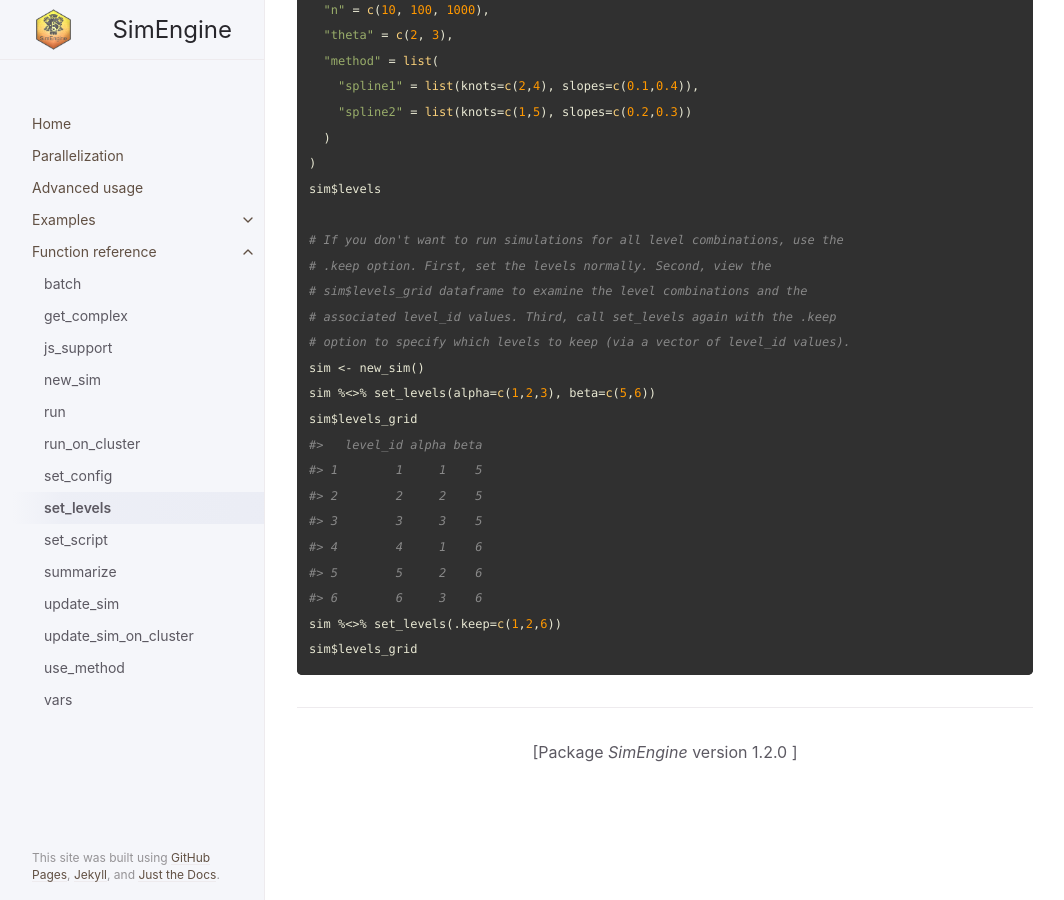
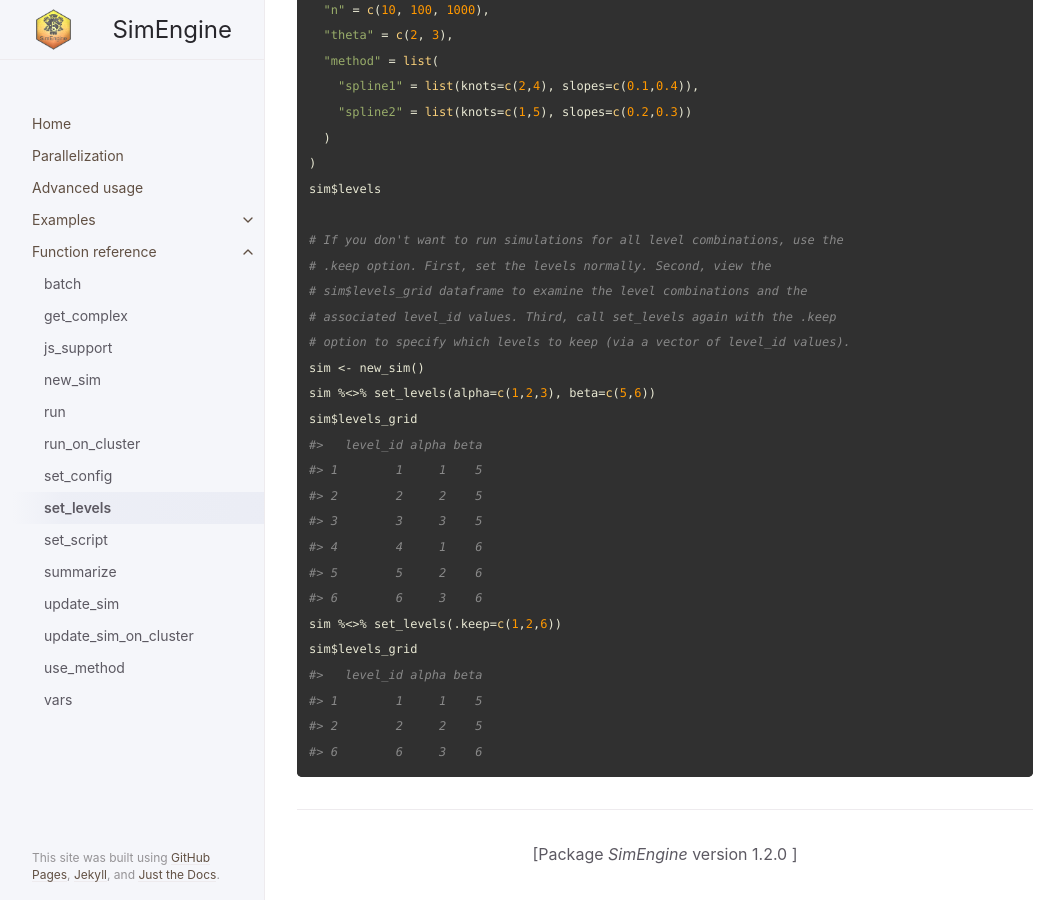
Before and after one commit to Avi-Kenny/SimEngine, a Jekyll site: the page built from docs/docs/function-reference/set_levels.md, in a window 1280 px wide and 900 px high, scrolled down 1142 px. Shown: the whole window, without its empty margins (107-1171 px from the left). Built offline with Jekyll 4.4.1, drawn with Linux system fonts in a browser that asks for light colours.

Commit message:
Minor doc update

````diff
--- a/docs/docs/function-reference/set_levels.md
+++ b/docs/docs/function-reference/set_levels.md
@@ -93,6 +93,10 @@ sim$levels_grid
 #> 6        6     3    6
 sim %<>% set_levels(.keep=c(1,2,6))
 sim$levels_grid
+#>   level_id alpha beta
+#> 1        1     1    5
+#> 2        2     2    5
+#> 6        6     3    6
 ```
 
 <hr /><div style="text-align: center;">[Package <em>SimEngine</em> version 1.2.0 ]</div>
````
Also changed, not shown: 2 other files.
